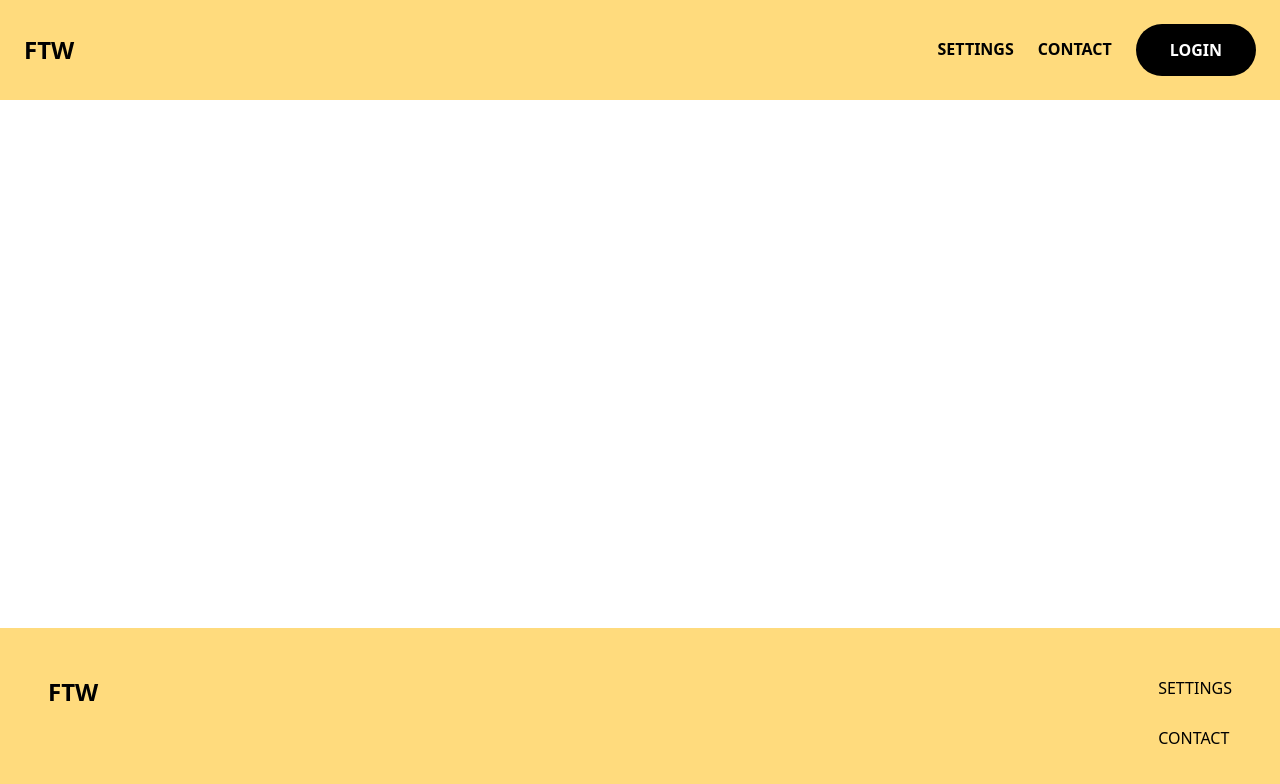
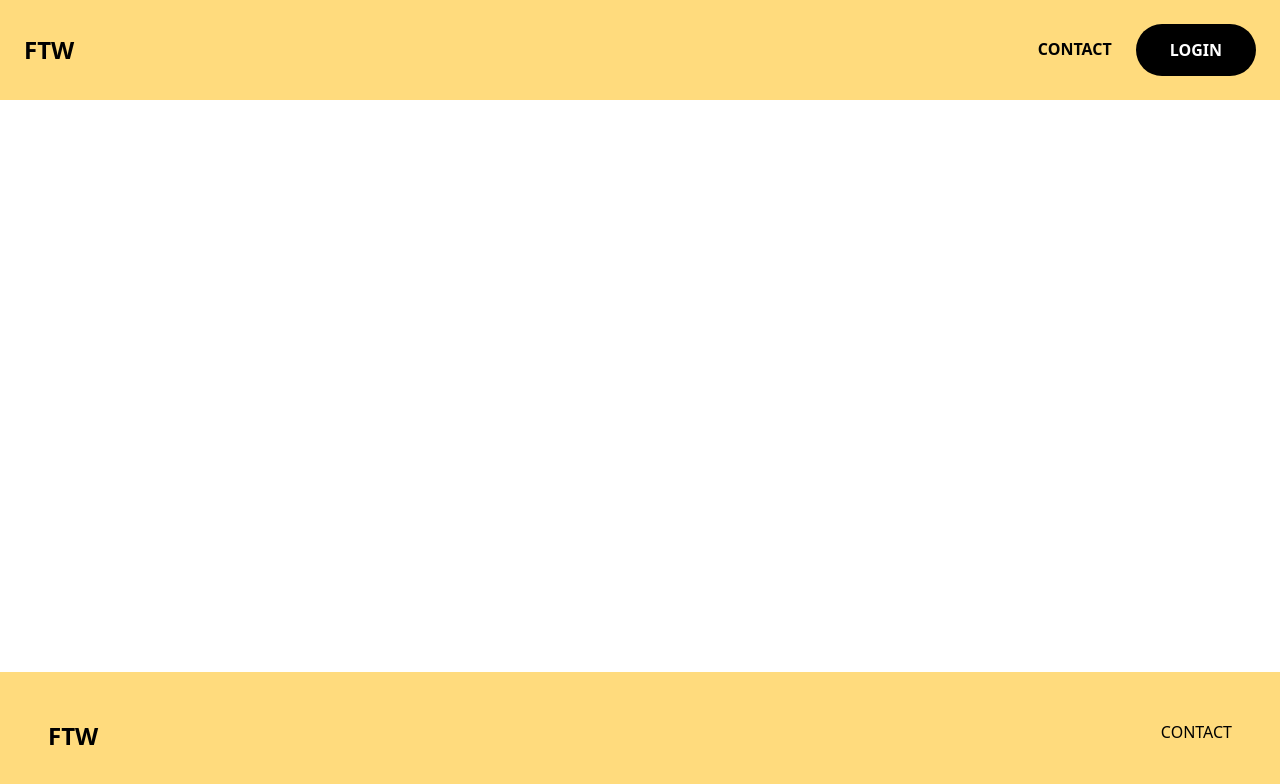
Before and after one commit to ajasinger/clap-for-me, a React (Vite) app in the folder frontend/: page /settings in a window 1280 px wide. Shown: the top 784 px of the page. Built offline with nearby package versions, Linux system fonts and the light colour scheme.

Commit message:
comment out settings

```diff
--- a/frontend/src/components/Footer.tsx
+++ b/frontend/src/components/Footer.tsx
@@ -5,9 +5,9 @@ export default function Footer() {
         <div className="bg-[#FFDB7D] p-12 flex justify-between">
             <h1 className="text-2xl font-black">FTW</h1>
             <div className="flex flex-col gap-6 font-medium">
-                <Link to={"/settings"} className="border-b-2 border-transparent hover:border-current transition duration-300 ease-in-out">
+                {/* <Link to={"/settings"} className="border-b-2 border-transparent hover:border-current transition duration-300 ease-in-out">
                     SETTINGS
-                </Link>
+                </Link> */}
                 <Link to={"/contact"} className="border-b-2 border-transparent hover:border-current transition duration-300 ease-in-out">
                     CONTACT
                 </Link>
--- a/frontend/src/components/Navbar.tsx
+++ b/frontend/src/components/Navbar.tsx
@@ -5,9 +5,9 @@ export default function Navbar() {
         <div className="bg-[#FFDB7D] p-6 flex items-center justify-between">
             <h1 className="text-2xl font-black">FTW</h1>
             <div className="flex gap-6 items-center font-semibold">
-                <Link to={"/settings"} className="border-b-2 border-transparent hover:border-current transition duration-300 ease-in-out">
+                {/* <Link to={"/settings"} className="border-b-2 border-transparent hover:border-current transition duration-300 ease-in-out">
                     SETTINGS
-                </Link>
+                </Link> */}
                 <Link to={"/contact"} className="border-b-2 border-transparent hover:border-current transition duration-300 ease-in-out">
                     CONTACT
                 </Link>
```
